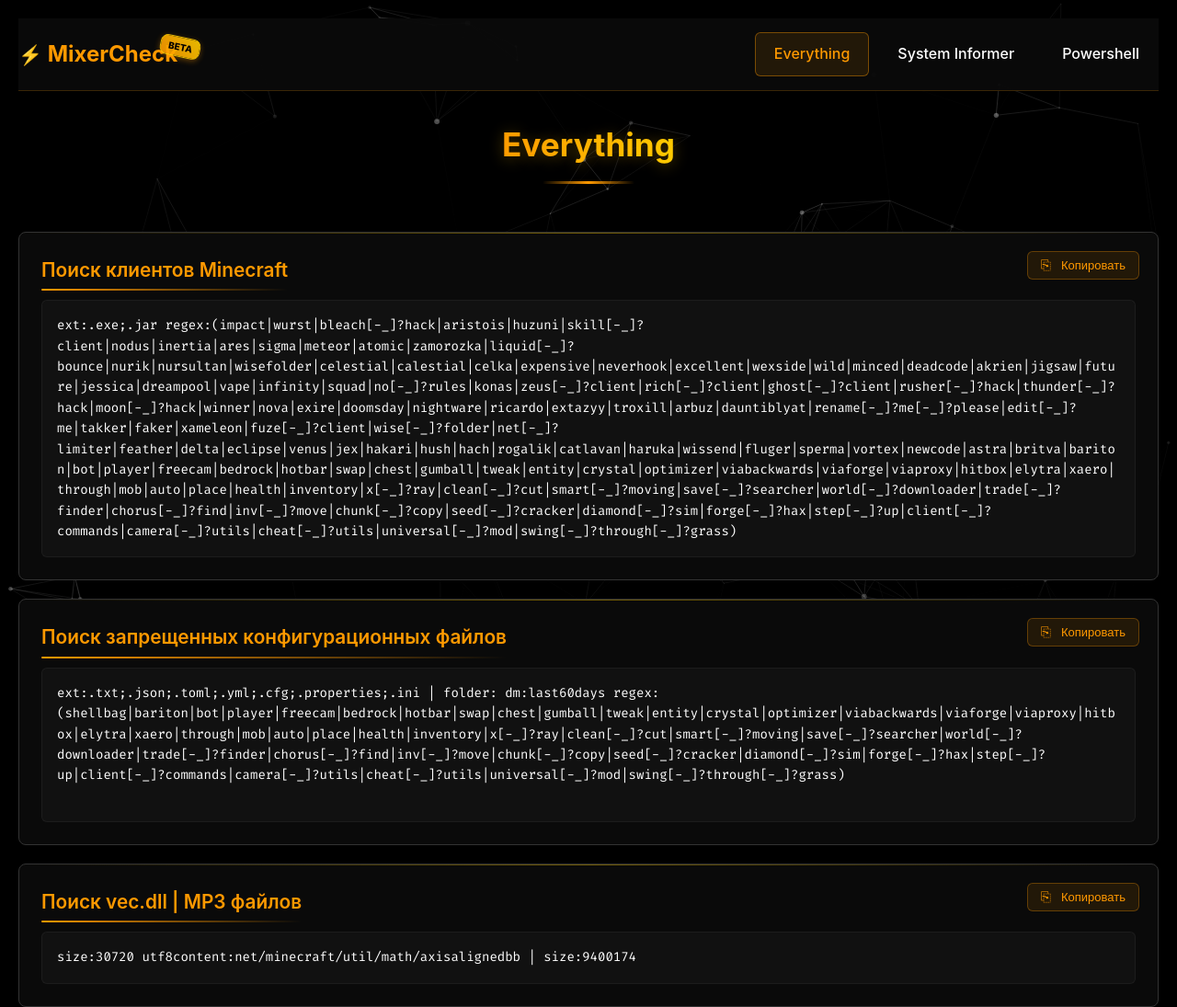
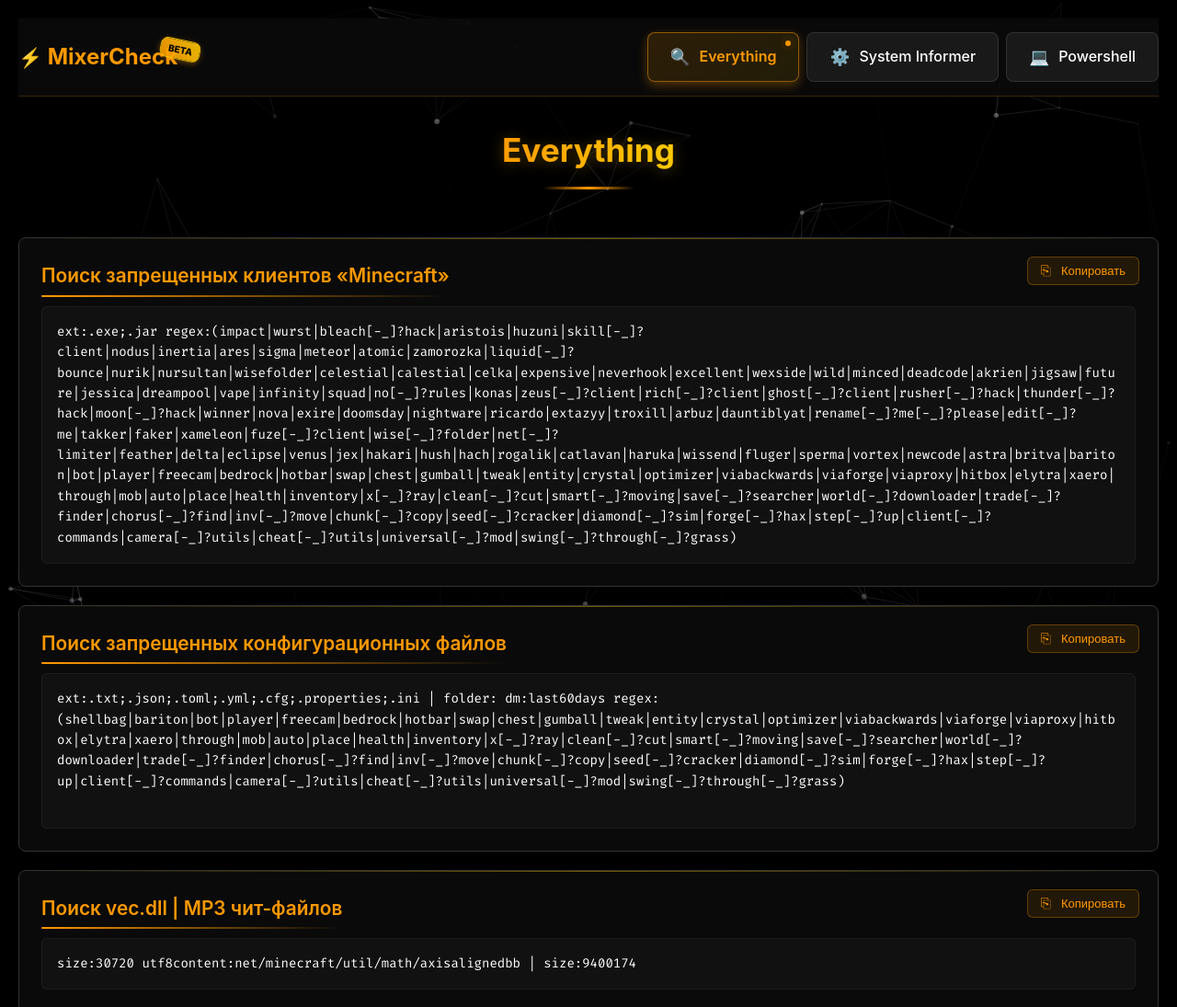
Before and after one commit to ka1736184-ui/check12, a plain HTML site: page index.html in a window 1280 px wide. Shown: the top 1095 px of the page at 92% size. Drawn offline with nearby package versions, Linux system fonts and the light colour scheme.

Commit message:
Update index.html

```diff
--- a/index.html
+++ b/index.html
@@ -488,6 +488,58 @@
             color: var(--accent-color);
             font-weight: 500;
         }
+
+        /* Стили для улучшенной навигации */
+        .nav-icon {
+            font-size: 1.1em;
+            transition: transform 0.3s ease;
+        }
+
+        /* Ховер эффекты для новой навигации */
+        nav ul li:not(.active) a:hover {
+            background: rgba(255, 153, 0, 0.1) !important;
+            border-color: rgba(255, 153, 0, 0.4) !important;
+            color: #ff9900 !important;
+            transform: translateY(-2px);
+            box-shadow: 0 5px 15px rgba(255, 153, 0, 0.2) !important;
+        }
+
+        nav ul li:not(.active) a:hover .nav-icon {
+            transform: scale(1.2) rotate(5deg);
+        }
+
+        /* Анимация пульсации для активного элемента */
+        @keyframes pulse {
+            0% {
+                box-shadow: 0 0 0 0 rgba(255, 153, 0, 0.7);
+                transform: scale(0.95);
+            }
+            70% {
+                box-shadow: 0 0 0 6px rgba(255, 153, 0, 0);
+                transform: scale(1);
+            }
+            100% {
+                box-shadow: 0 0 0 0 rgba(255, 153, 0, 0);
+                transform: scale(0.95);
+            }
+        }
+
+        /* Анимация волны */
+        @keyframes waveAnimation {
+            0% {
+                d: path("M0,5 Q25,0 50,5 T100,5");
+            }
+            50% {
+                d: path("M0,5 Q25,10 50,5 T100,5");
+            }
+            100% {
+                d: path("M0,5 Q25,0 50,5 T100,5");
+            }
+        }
+
+        .wave-path {
+            animation: waveAnimation 3s ease-in-out infinite;
+        }
     </style>
     <link href="https://fonts.googleapis.com/css2?family=Inter:wght@400;500;600;700&family=Fira+Code&display=swap" rel="stylesheet">
 </head>
@@ -508,10 +560,36 @@
                 <button class="menu-toggle" onclick="toggleMenu()">☰</button>
 
                 <nav id="main-menu">
-                    <ul>
-                        <li class="active"><a href="index.html">Everything</a></li>
-                        <li><a href="Sy.html">System Informer</a></li>
-                        <li><a href="Ps.html">Powershell</a></li>
+                    <ul style="list-style: none; display: flex; gap: 8px; margin: 0; padding: 0;">
+                        <li class="active" style="position: relative;">
+                            <a href="index.html"
+                               style="color: #ff9900; text-decoration: none; padding: 12px 24px; border-radius: 8px; font-weight: 600; border: 1px solid rgba(255, 153, 0, 0.5); display: flex; align-items: center; gap: 10px; background: linear-gradient(135deg, rgba(255, 153, 0, 0.15), rgba(255, 204, 0, 0.1)); box-shadow: 0 4px 12px rgba(255, 153, 0, 0.3); position: relative;">
+                                <span class="nav-icon" style="font-size: 1.1em;">🔍</span>
+                                Everything
+                                <!-- Анимированная волнистая полоса (5 вариант) -->
+                                <div style="position: absolute; bottom: -2px; left: 0; width: 100%; height: 6px; overflow: hidden;">
+                                    <svg viewBox="0 0 100 10" style="width: 100%; height: 100%;">
+                                        <path class="wave-path" d="M0,5 Q25,0 50,5 T100,5" stroke="#ff9900" stroke-width="2" fill="none" stroke-linecap="round"/>
+                                    </svg>
+                                </div>
+                                <span style="position: absolute; top: 8px; right: 8px; width: 6px; height: 6px; background: #ff9900; border-radius: 50%; animation: pulse 2s infinite;"></span>
+                            </a>
+                        </li>
+                        <li style="position: relative;">
+                            <a href="Sy.html"
+                               style="color: #ffffff; text-decoration: none; padding: 12px 24px; border-radius: 8px; font-weight: 500; border: 1px solid rgba(255, 255, 255, 0.1); display: flex; align-items: center; gap: 10px; background: rgba(30, 30, 30, 0.8); transition: all 0.3s ease;">
+                                <span class="nav-icon" style="font-size: 1.1em;">⚙️</span>
+                                System Informer
+                            </a>
+                        </li>
+                        <li style="position: relative;">
+                            <a href="Ps.html"
+                               style="color: #ffffff; text-decoration: none; padding: 12px 24px; border-radius: 8px; font-weight: 500; border: 1px solid rgba(255, 255, 255, 0.1); display: flex; align-items: center; gap: 10px; background: rgba(30, 30, 30, 0.8); transition: all 0.3s ease;">
+                                <span class="nav-icon" style="font-size: 1.1em;">💻</span>
+                                Powershell
+                            </a>
+                        </li>
+                    </ul>
                 </nav>
             </div>
         </header>
@@ -521,15 +599,14 @@
         <h1></h1>
 
         <div class="panel">
-            <h3 class="panel-title">Поиск клиентов Minecraft</h3>
+            <h3 class="panel-title">Поиск запрещенных клиентов «Minecraft» </h3>
             <button class="copy-btn" data-label="⎘" onclick="copyPanelContent(this)">Копировать</button>
             <div class="panel-content">ext:.exe;.jar regex:(impact|wurst|bleach[-_]?hack|aristois|huzuni|skill[-_]?client|nodus|inertia|ares|sigma|meteor|atomic|zamorozka|liquid[-_]?bounce|nurik|nursultan|wisefolder|celestial|calestial|celka|expensive|neverhook|excellent|wexside|wild|minced|deadcode|akrien|jigsaw|future|jessica|dreampool|vape|infinity|squad|no[-_]?rules|konas|zeus[-_]?client|rich[-_]?client|ghost[-_]?client|rusher[-_]?hack|thunder[-_]?hack|moon[-_]?hack|winner|nova|exire|doomsday|nightware|ricardo|extazyy|troxill|arbuz|dauntiblyat|rename[-_]?me[-_]?please|edit[-_]?me|takker|faker|xameleon|fuze[-_]?client|wise[-_]?folder|net[-_]?limiter|feather|delta|eclipse|venus|jex|hakari|hush|hach|rogalik|catlavan|haruka|wissend|fluger|sperma|vortex|newcode|astra|britva|bariton|bot|player|freecam|bedrock|hotbar|swap|chest|gumball|tweak|entity|crystal|optimizer|viabackwards|viaforge|viaproxy|hitbox|elytra|xaero|through|mob|auto|place|health|inventory|x[-_]?ray|clean[-_]?cut|smart[-_]?moving|save[-_]?searcher|world[-_]?downloader|trade[-_]?finder|chorus[-_]?find|inv[-_]?move|chunk[-_]?copy|seed[-_]?cracker|diamond[-_]?sim|forge[-_]?hax|step[-_]?up|client[-_]?commands|camera[-_]?utils|cheat[-_]?utils|universal[-_]?mod|swing[-_]?through[-_]?grass)
 </div>
         </div>
 
         <div class="panel">
-            <h3 class="panel-title">Поиск запрещенных конфигурационных файлов
-</h3>
+            <h3 class="panel-title">Поиск запрещенных конфигурационных файлов</h3>
             <button class="copy-btn" data-label="⎘" onclick="copyPanelContent(this)">Копировать</button>
             <div class="panel-content">ext:.txt;.json;.toml;.yml;.cfg;.properties;.ini | folder: dm:last60days regex:(shellbag|bariton|bot|player|freecam|bedrock|hotbar|swap|chest|gumball|tweak|entity|crystal|optimizer|viabackwards|viaforge|viaproxy|hitbox|elytra|xaero|through|mob|auto|place|health|inventory|x[-_]?ray|clean[-_]?cut|smart[-_]?moving|save[-_]?searcher|world[-_]?downloader|trade[-_]?finder|chorus[-_]?find|inv[-_]?move|chunk[-_]?copy|seed[-_]?cracker|diamond[-_]?sim|forge[-_]?hax|step[-_]?up|client[-_]?commands|camera[-_]?utils|cheat[-_]?utils|universal[-_]?mod|swing[-_]?through[-_]?grass)
 
@@ -537,7 +614,8 @@
         </div>
 
         <div class="panel">
-            <h3 class="panel-title">Поиск vec.dll | MP3 файлов</h3>
+            <h3 class="panel-title">Поиск vec.dll | MP3 чит-файлов
+</h3>
             <button class="copy-btn" data-label="⎘" onclick="copyPanelContent(this)">Копировать</button>
             <div class="panel-content">size:30720 utf8content:net/minecraft/util/math/axisalignedbb | size:9400174</div>
         </div>
@@ -551,28 +629,21 @@
         </div>
 
         <div class="panel">
-            <h3 class="panel-title">Поиск клиента «DoomsDay» [Способ 1]
-</h3>
+            <h3 class="panel-title">Поиск клиента «DoomsDay» [Способ 1]</h3>
             <button class="copy-btn" data-label="⎘" onclick="copyPanelContent(this)">Копировать</button>
             <div class="panel-content">*.jar size:21kb-10mb utf8content:net/java/s.class utf8content:net/java/f.class </div>
         </div>
-    </div>
-</div>
-        </div>
 
         <div class="panel">
-            <h3 class="panel-title">Поиск клиента «DoomsDay» [Способ 2]
-</h3>
+            <h3 class="panel-title">Поиск клиента «DoomsDay» [Способ 2]</h3>
             <button class="copy-btn" data-label="⎘" onclick="copyPanelContent(this)">Копировать</button>
-            <div class="panel-content">size:21kb-10mb utf8content:net/java/s.class utf8content:net/java/f.class </div>
+            <div class="panel-content">.size:21kb-10mb utf8content:net/java/s.class utf8content:net/java/f.class </div>
         </div>
     </div>
 
     <footer>
         Mixergrief &copy; 2025 | <a href="https://vk.com/jodkasf" style="color: inherit; text-decoration: none;">Разработчик: zuazuga (Кликабельно)</a>
-
     </footer>
-
 
     <!-- Подключаем библиотеку particles.js -->
     <script src="https://cdn.jsdelivr.net/particles.js/2.0.0/particles.min.js"></script>
```
Lines whose indentation alone changed are shown as unchanged.
